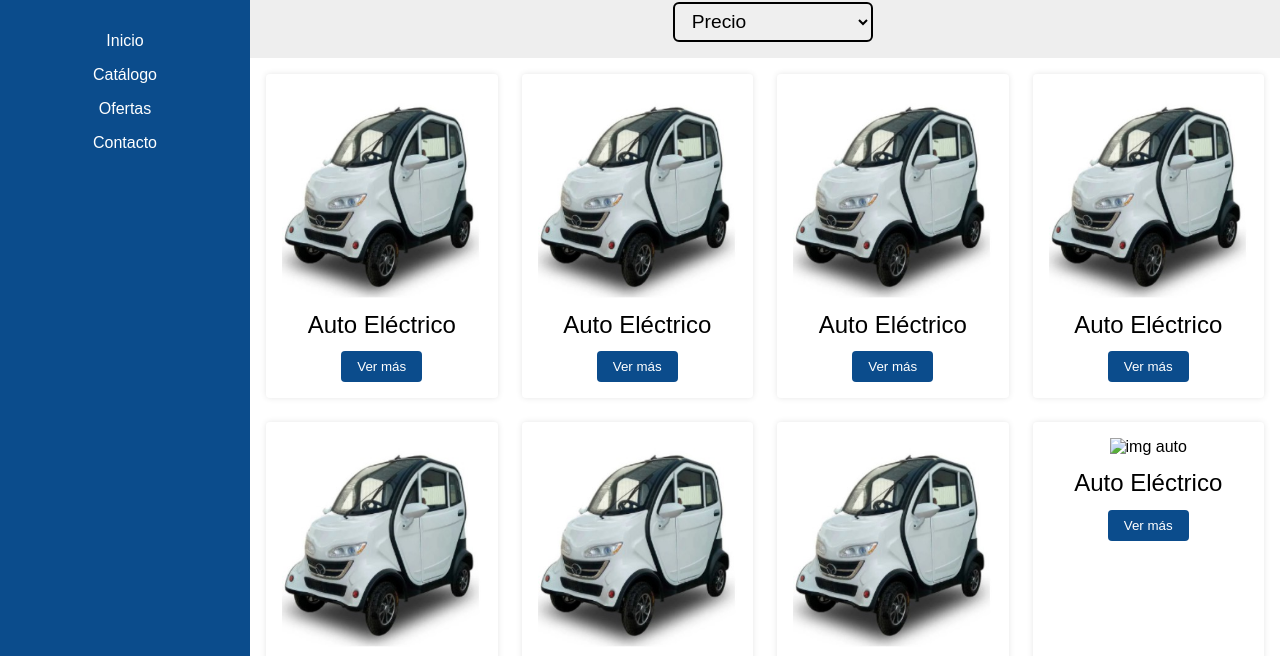
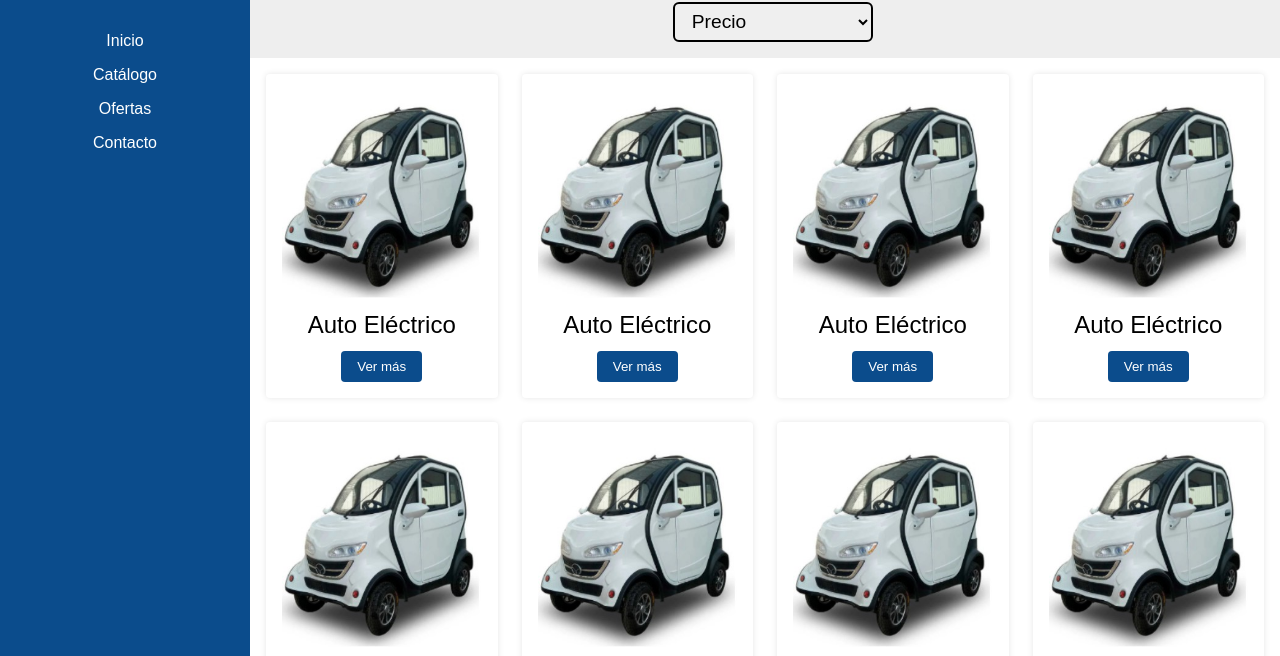
Before and after one commit to saplencovich/carstore.github.io, a plain HTML site: page index.html in a window 1280 px wide. Shown: the part 52-708 px from the top of the page. Drawn offline with Linux system fonts and the light colour scheme.

Commit message:
correccion index.html

```diff
--- a/index.html
+++ b/index.html
@@ -72,7 +72,7 @@
           <button>Ver más</button>
         </article>
         <article class="card">
-          <img src="./img/car.jpg" alt="img auto" />
+          <img src="./assets/img/car.jpg" alt="img auto" />
           <p>Auto Eléctrico</p>
           <button>Ver más</button>
         </article>
```
